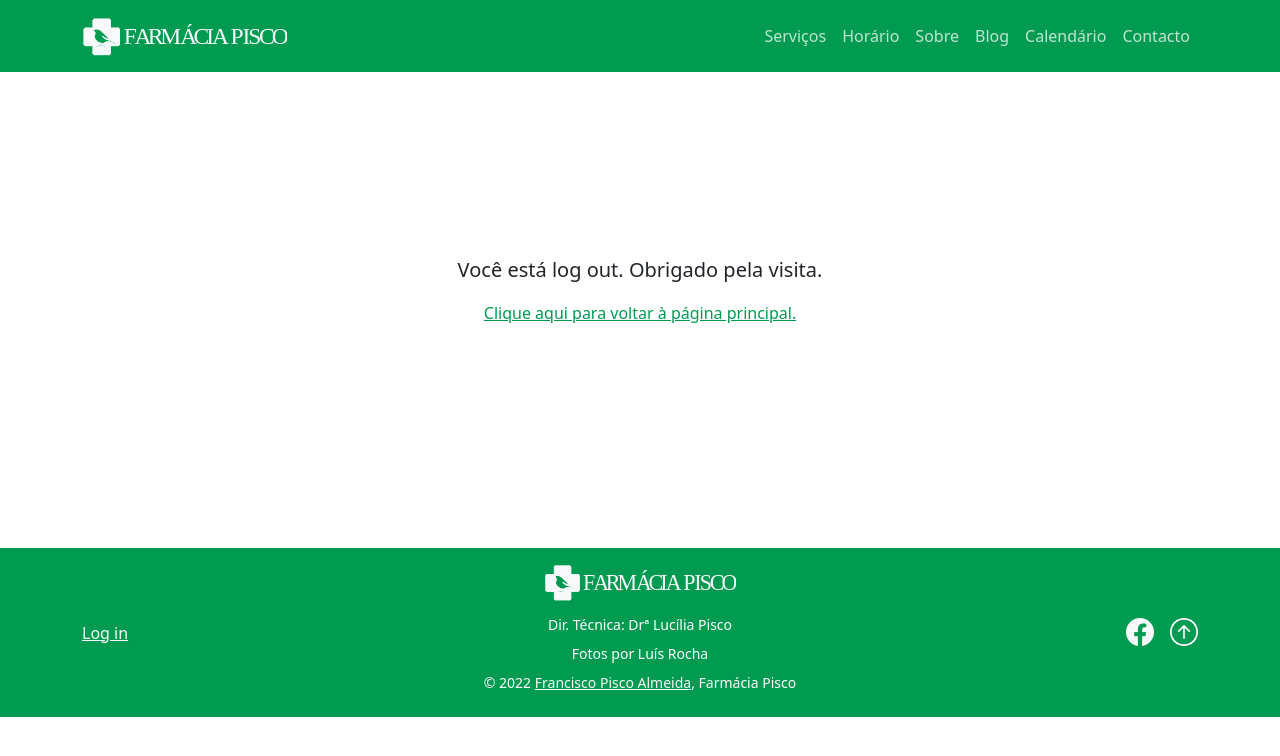
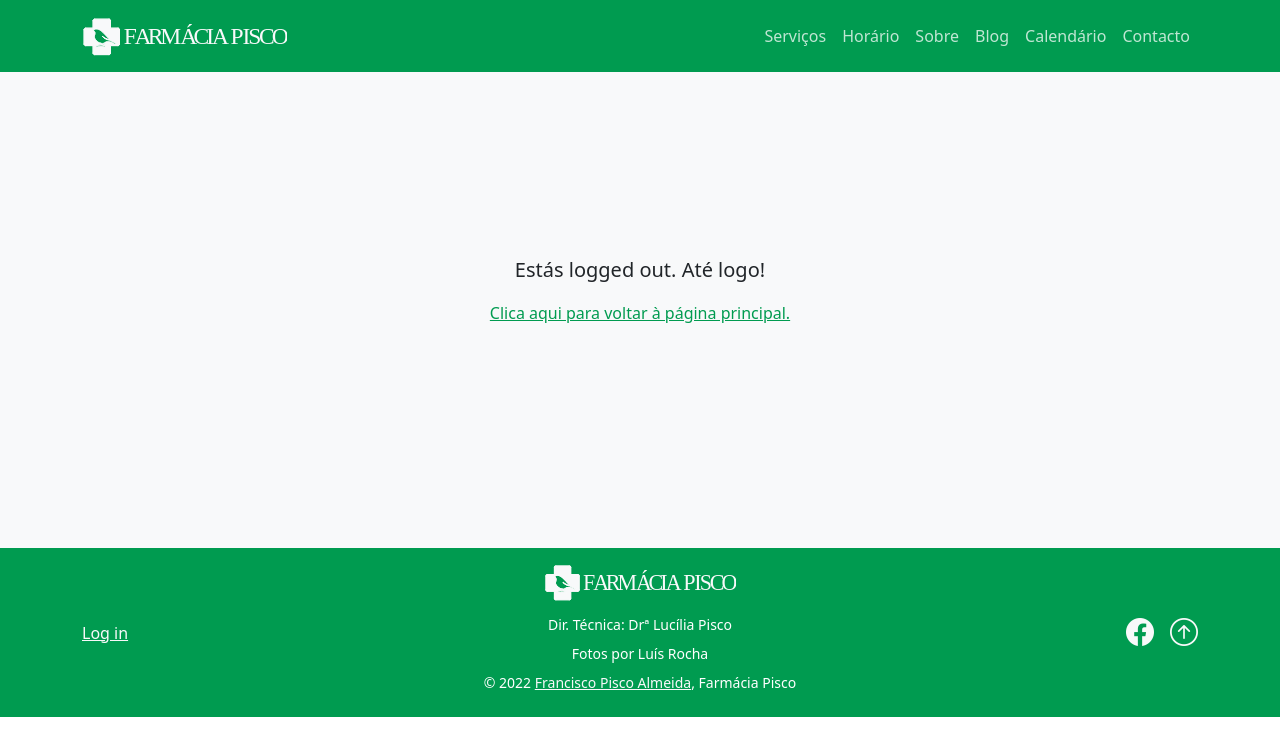
Before and after one commit to francpisco/farma_site, a Django app: template users/templates/registration/logged_out.html in a window 1280 px wide. Shown: the top 756 px of the page. Run offline with Django 3.2, Linux system fonts and the light colour scheme; the template is opened without the code that fills it, so the values that code supplies are empty; some libraries are stand-ins or nearby versions.

Commit message:
Página logged out melhorada.

```diff
--- a/users/templates/registration/logged_out.html
+++ b/users/templates/registration/logged_out.html
@@ -2,10 +2,13 @@
 
 {% block content %}
 
-<div class="container mt-5 d-flex flex-column align-items-center justify-content-center"
-     style="height: 500px;">
-  <p class="lead">Você está log out. Obrigado pela visita.</p>
-  <p><a href="{% url 'farma_site_app:index' %}">Clique aqui para voltar à página principal.</a></p>
+<section class="principal bg-light">
+  <div class="container mt-5 d-flex flex-column align-items-center justify-content-center"
+       style="height: 500px;">
+    <p class="lead">Estás logged out. Até logo!</p>
+    <p><a href="{% url 'farma_site_app:index' %}">Clica aqui para voltar à página principal.</a></p>
 
-</div>
+  </div>
+</section>
+
 {% endblock content %}
```
